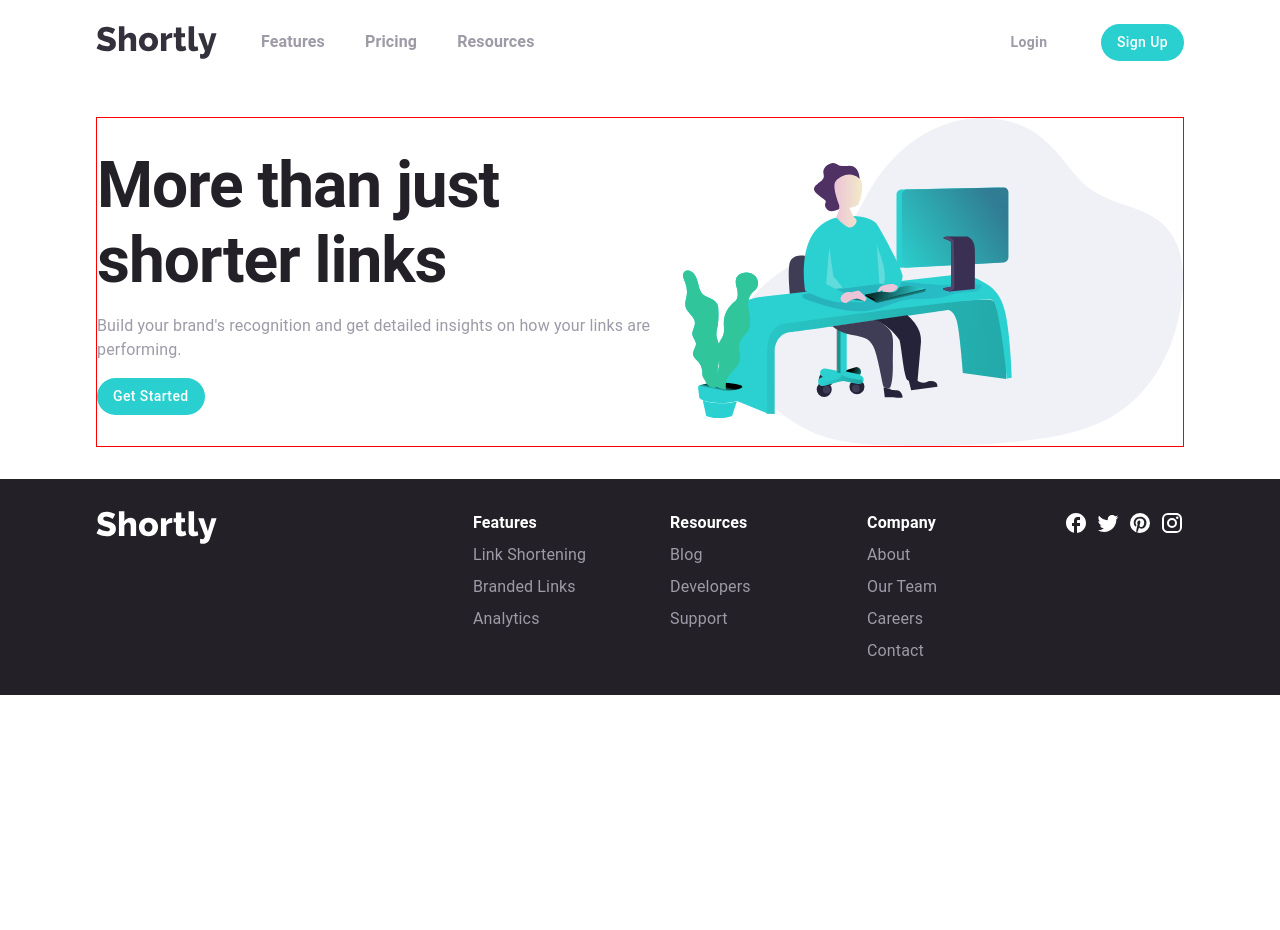
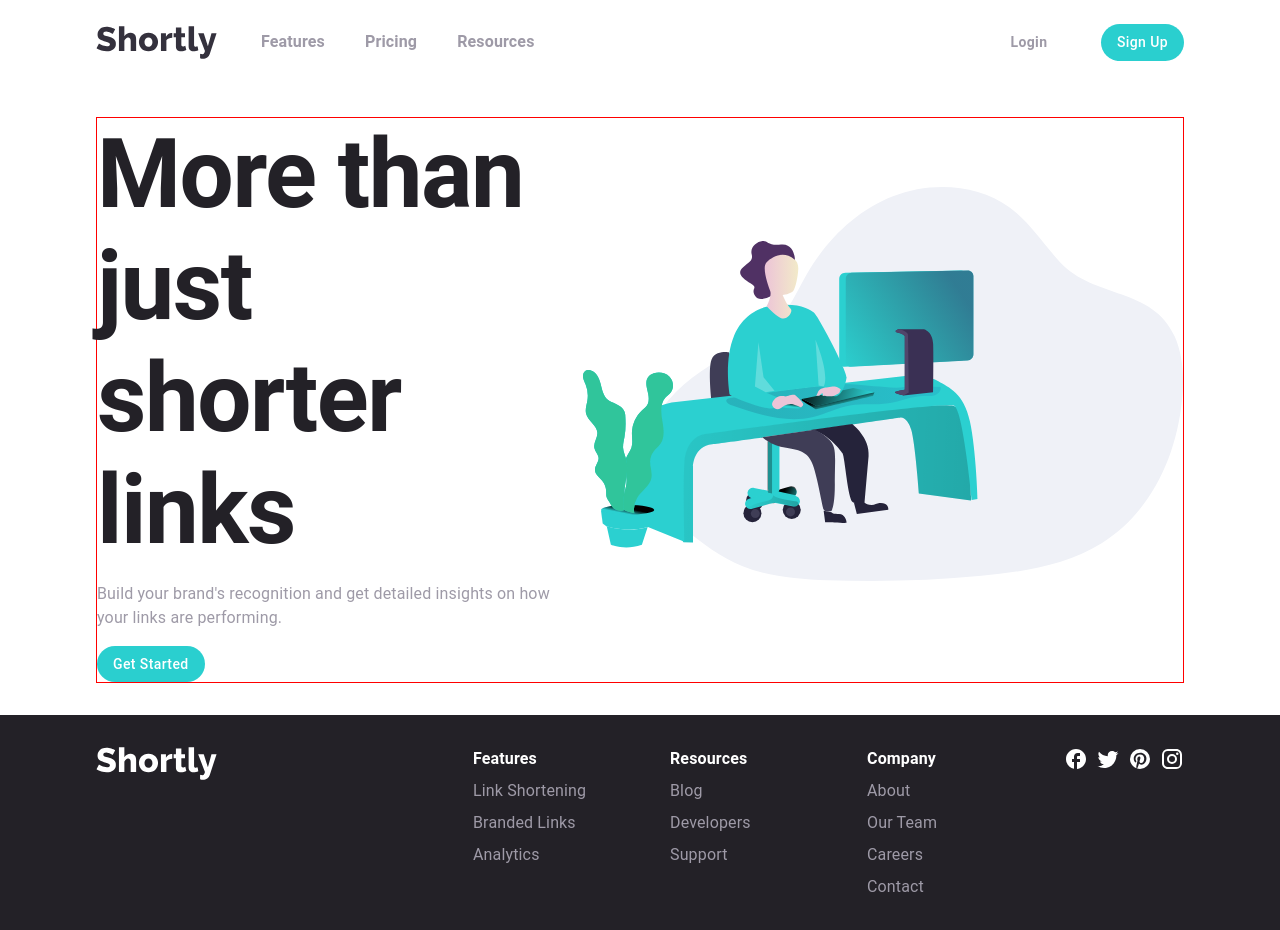
Before and after one commit to luisamlopez/url-shortening-api, a React (Create React App) app: page / in a window 1280 px wide. Before the commit the page ends 800 px from the top, so only its background shows below. Built offline with nearby package versions, Linux system fonts and the light colour scheme.

Commit message:
Add first cta

```diff
--- a/src/components/CTAintro.jsx
+++ b/src/components/CTAintro.jsx
@@ -7,7 +7,7 @@
             display: "flex",
             flexDirection: {
                 xs: "column-reverse",
-                sm: "column-reverse",
+                sm: "row",
                 md: "row",
                 lg: "row",
             },
@@ -36,12 +36,13 @@
                         lg: "left"
                     },
                     fontSize: {
-                        xs: "2rem",
-                        sm: "2rem",
+                        xs: "3rem",
+                        sm: "3rem",
                         md: "3rem",
-                        lg: "4rem"
+                        lg: "6rem"
                     },
                     color: "var(--very-dark-violet)"
+
                 }}>
                     More than just <br /> shorter links
                 </Typography>
@@ -65,23 +66,16 @@
             </Box>
 
             <Box
-                component="img" src={illustration}
-                height={{
-                    xs: "auto",
-                    sm: "auto",
-                    md: "auto",
-                    lg: "auto",
-
-
-                }}
+                component="img" src={illustration} alt="illustration"
                 width={{
-                    xs: "350px",
-                    sm: "350px",
-                    md: "350px",
-                    lg: "500px",
+                    xs: "380px",
+                    sm: "380px",
+                    md: "500px",
+                    lg: "600px",
                 }}
 
-            /* Cut the image -10rem on the right  and hide the rest*/
+                mb={"2rem"}
+
             />
         </Box >
     )
```
